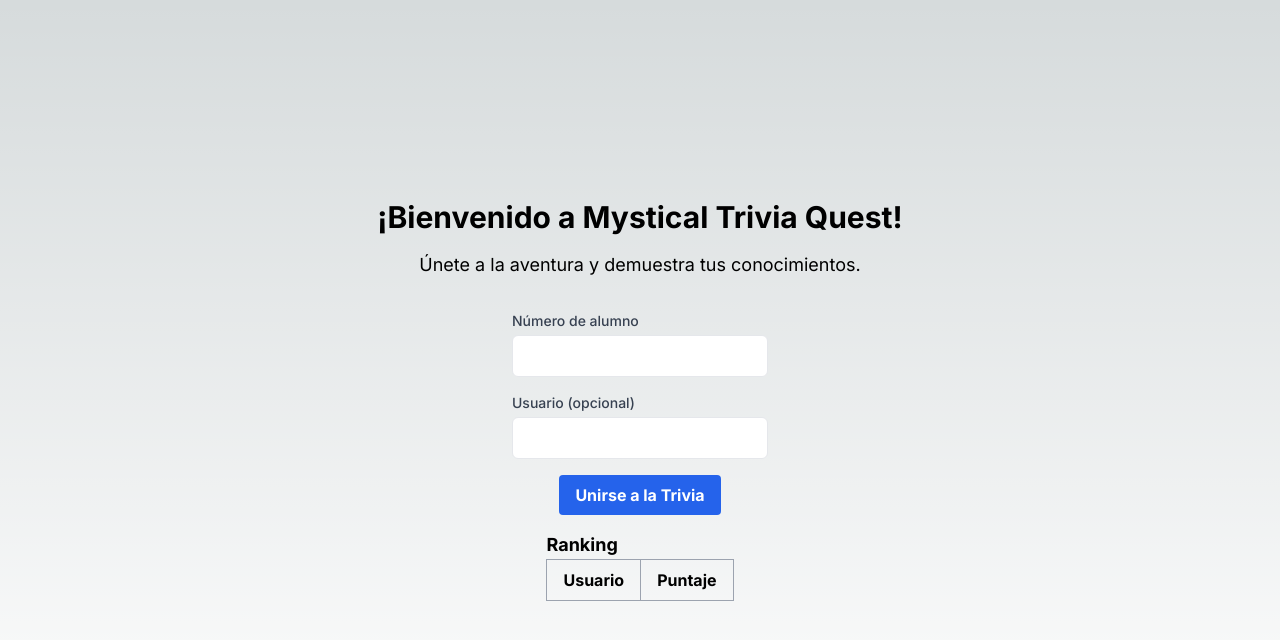
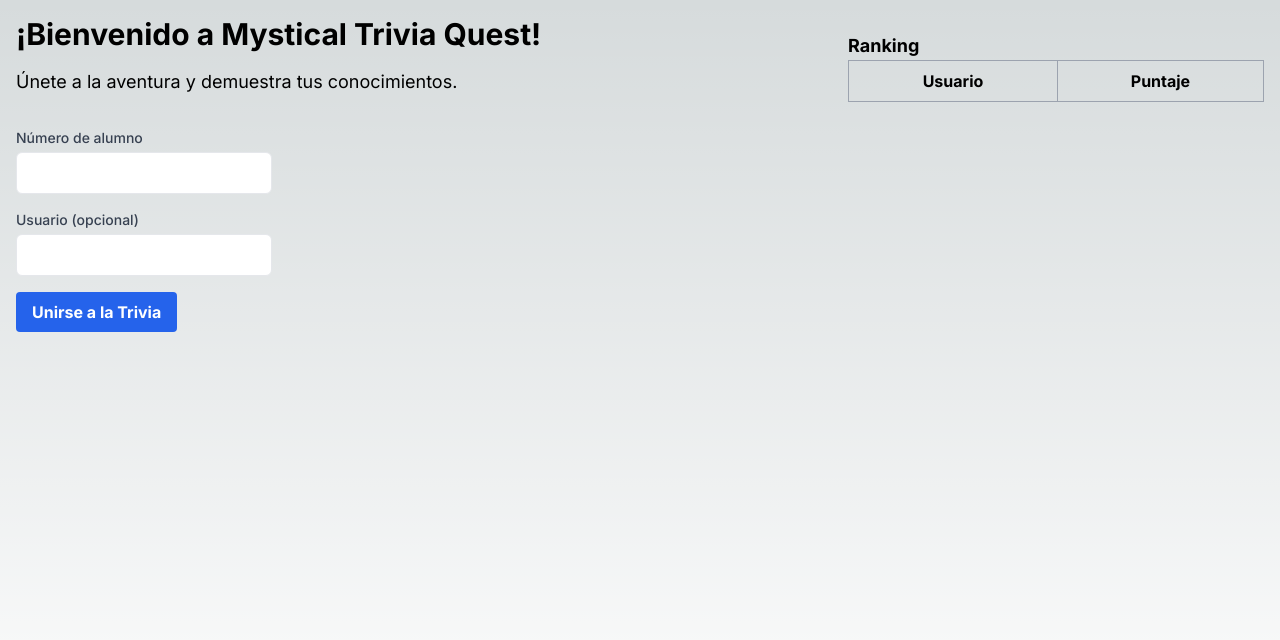
Before and after one commit to BenediktKd/trivia, a Next.js app: page / in a window 1280 px wide. Shown: the top 640 px of the page. Built offline with nearby package versions, Linux system fonts and the light colour scheme.

Commit message:
Fixing view

```diff
--- a/app/page.tsx
+++ b/app/page.tsx
@@ -83,7 +83,8 @@ const HomePage: React.FC = () => {
   const sortedScores = Object.entries(scores).sort(([, a], [, b]) => b - a);
 
   return (
-    <div className="flex flex-col items-center justify-center min-h-screen">
+    <div className="flex flex-row justify-between min-h-screen p-4">
+      <div className="flex flex-col items-start w-2/3">
         <h2 className="text-3xl font-bold mb-4">¡Bienvenido a Mystical Trivia Quest!</h2>
         <p className="text-lg mb-8">Únete a la aventura y demuestra tus conocimientos.</p>
 
@@ -172,9 +173,10 @@ const HomePage: React.FC = () => {
             </button>
           </>
         )}
+      </div>
 
       {/* Tabla de clasificación */}
-      <div className="ranking-table mt-4">
+      <div className="ranking-table mt-4 w-1/3">
         <h3 className="text-lg font-bold">Ranking</h3>
         <table className="border-collapse border border-gray-500 w-full">
           <thead>
```
Lines whose indentation alone changed are shown as unchanged.
